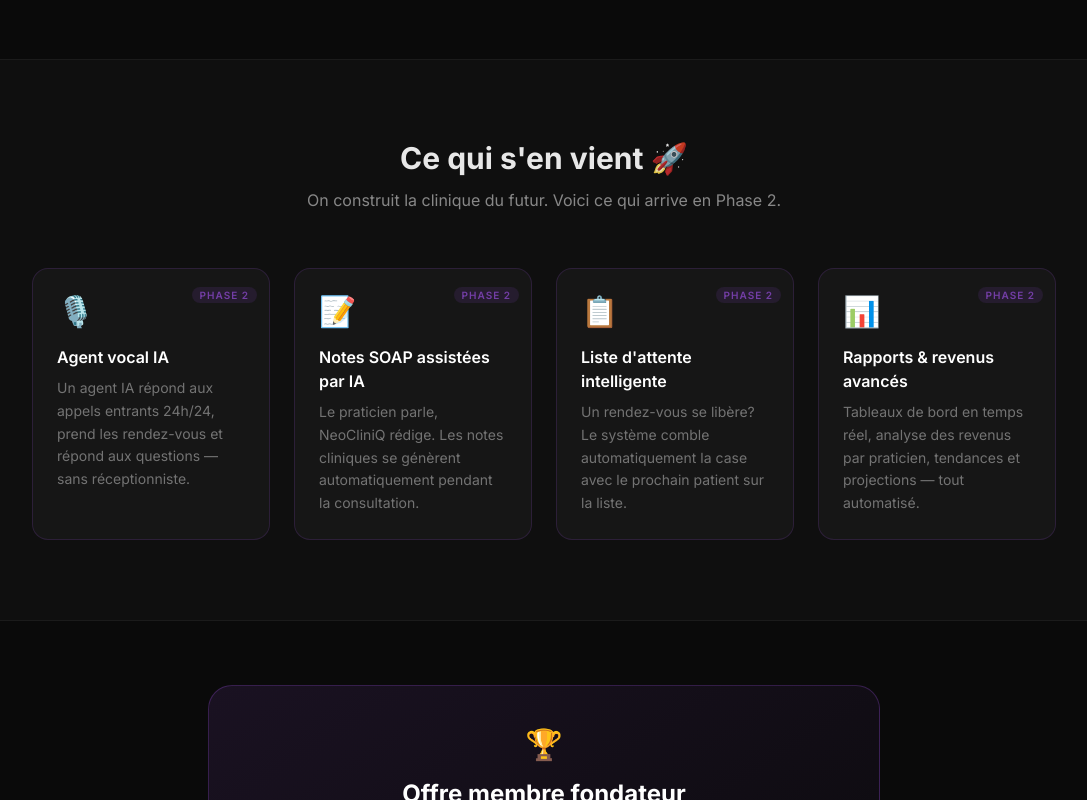
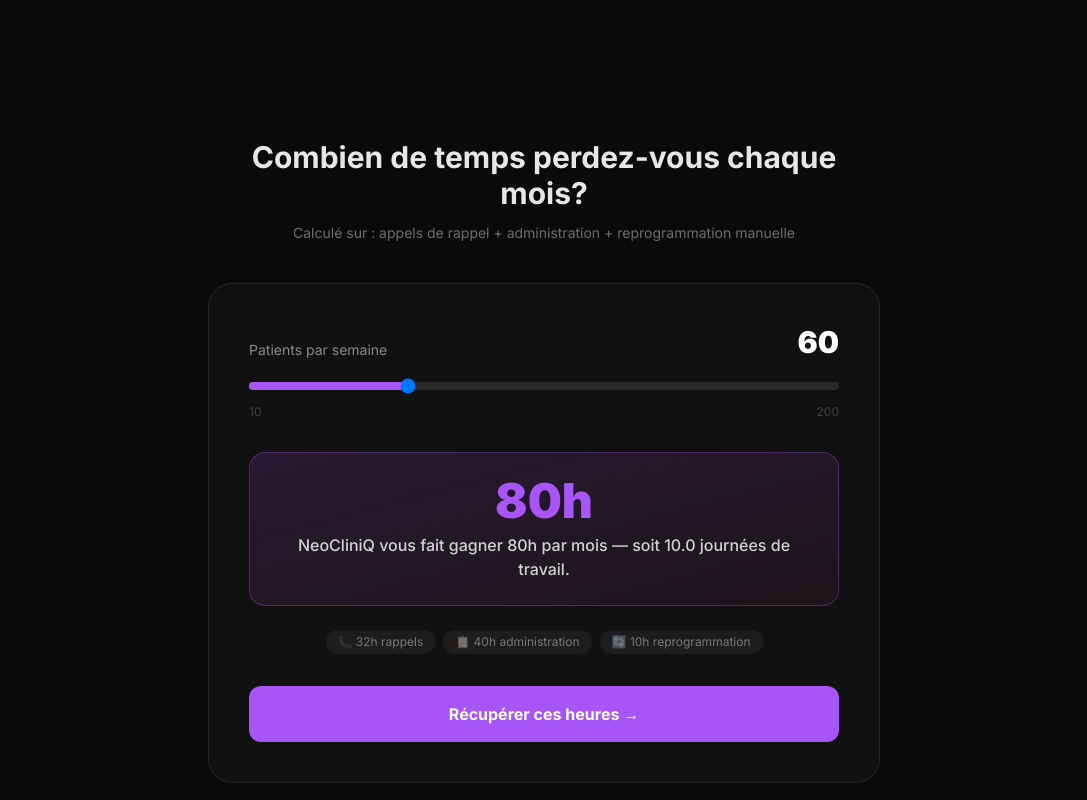
Before and after one commit to henryfordx99-wq/neocliniq-landing, a Next.js app: page / in a window 1280 px wide. Shown: the part 1640-2440 px from the top of the page, without its empty margins (96-1183 px from the left). Built offline with nearby package versions, Linux system fonts and the light colour scheme.

Commit message:
feat: ROI calculator — patients/week slider → hours saved/month

```diff
--- a/app/page.tsx
+++ b/app/page.tsx
@@ -4,6 +4,10 @@ import { useState } from "react";
 
 const FOUNDER_TOTAL = 30;
 const FOUNDER_CLAIMED = 12;
+
+// ROI calc: ~20 min saved per patient per month (reminders + admin + rescheduling)
+const MIN_SAVED_PER_PATIENT = 20;
+const DEFAULT_PATIENTS = 60;
 
 export default function Home() {
   const [form, setForm] = useState({
@@ -15,6 +19,10 @@ export default function Home() {
   });
   const [status, setStatus] = useState<"idle" | "loading" | "success" | "error">("idle");
   const [lang, setLang] = useState<"fr" | "en">("fr");
+  const [roiPatients, setRoiPatients] = useState(DEFAULT_PATIENTS);
+
+  const roiHours = Math.round((roiPatients * MIN_SAVED_PER_PATIENT * 4) / 60);
+  const roiDays = (roiHours / 8).toFixed(1);
 
   const t = {
     fr: {
@@ -45,6 +53,11 @@ export default function Home() {
         },
       ],
       solutionTitle: "NeoCliniQ change la donne.",
+      roiTitle: "Combien de temps perdez-vous chaque mois?",
+      roiLabel: "Patients par semaine",
+      roiResult: (h: number, d: string) => `NeoCliniQ vous fait gagner ${h}h par mois — soit ${d} journées de travail.`,
+      roiSub: "Calculé sur : appels de rappel + administration + reprogrammation manuelle",
+      roiCta: "Récupérer ces heures →",
       solutions: [
         {
           icon: "⚡",
@@ -135,6 +148,11 @@ export default function Home() {
         },
       ],
       solutionTitle: "NeoCliniQ changes everything.",
+      roiTitle: "How much time are you losing every month?",
+      roiLabel: "Patients per week",
+      roiResult: (h: number, d: string) => `NeoCliniQ saves you ${h}h per month — that's ${d} full workdays.`,
+      roiSub: "Based on: reminder calls + admin + manual rescheduling per patient",
+      roiCta: "Reclaim those hours →",
       solutions: [
         {
           icon: "⚡",
@@ -305,6 +323,60 @@ export default function Home() {
         </div>
       </section>
 
+      {/* ROI Calculator */}
+      <section className="py-20 px-6">
+        <div className="max-w-2xl mx-auto text-center">
+          <h2 className="text-2xl sm:text-3xl font-bold mb-3 text-white/90">{copy.roiTitle}</h2>
+          <p className="text-white/40 text-sm mb-10">{copy.roiSub}</p>
+
+          <div className="bg-white/[0.03] border border-white/[0.08] rounded-3xl p-8 sm:p-10">
+            {/* Slider */}
+            <div className="mb-8">
+              <div className="flex justify-between items-end mb-3">
+                <label className="text-sm text-white/50">{copy.roiLabel}</label>
+                <span className="text-3xl font-black text-white">{roiPatients}</span>
+              </div>
+              <input
+                type="range"
+                min={10}
+                max={200}
+                step={5}
+                value={roiPatients}
+                onChange={(e) => setRoiPatients(Number(e.target.value))}
+                className="w-full h-2 rounded-full appearance-none cursor-pointer"
+                style={{
+                  background: `linear-gradient(to right, #a855f7 0%, #a855f7 ${((roiPatients - 10) / 190) * 100}%, rgba(255,255,255,0.1) ${((roiPatients - 10) / 190) * 100}%, rgba(255,255,255,0.1) 100%)`
+                }}
+              />
+              <div className="flex justify-between text-xs text-white/20 mt-2">
+                <span>10</span>
+                <span>200</span>
+              </div>
+            </div>
+
+            {/* Result */}
+            <div className="bg-gradient-to-br from-[#a855f7]/15 to-[#ec4899]/5 border border-[#a855f7]/30 rounded-2xl p-6 mb-6">
+              <div className="text-5xl font-black text-[#a855f7] mb-2">{roiHours}h</div>
+              <p className="text-white/80 font-medium">{copy.roiResult(roiHours, roiDays)}</p>
+            </div>
+
+            {/* Breakdown pills */}
+            <div className="flex flex-wrap justify-center gap-2 mb-8 text-xs text-white/40">
+              <span className="bg-white/[0.05] rounded-full px-3 py-1">📞 {Math.round(roiPatients * 8 * 4 / 60)}h {lang === "fr" ? "rappels" : "reminder calls"}</span>
+              <span className="bg-white/[0.05] rounded-full px-3 py-1">📋 {Math.round(roiPatients * 10 * 4 / 60)}h {lang === "fr" ? "administration" : "admin"}</span>
+              <span className="bg-white/[0.05] rounded-full px-3 py-1">🔄 {Math.round(roiPatients * 2.4 * 4 / 60)}h {lang === "fr" ? "reprogrammation" : "rescheduling"}</span>
+            </div>
+
+            <button
+              onClick={scrollToForm}
+              className="w-full bg-[#a855f7] hover:bg-[#9333ea] text-white font-bold px-8 py-4 rounded-xl text-base transition-all hover:scale-[1.02] active:scale-95"
+            >
+              {copy.roiCta}
+            </button>
+          </div>
+        </div>
+      </section>
+
       {/* Phase 2 Coming Soon */}
       <section className="py-20 px-6 bg-white/[0.02] border-y border-white/5">
         <div className="max-w-5xl mx-auto">
```
